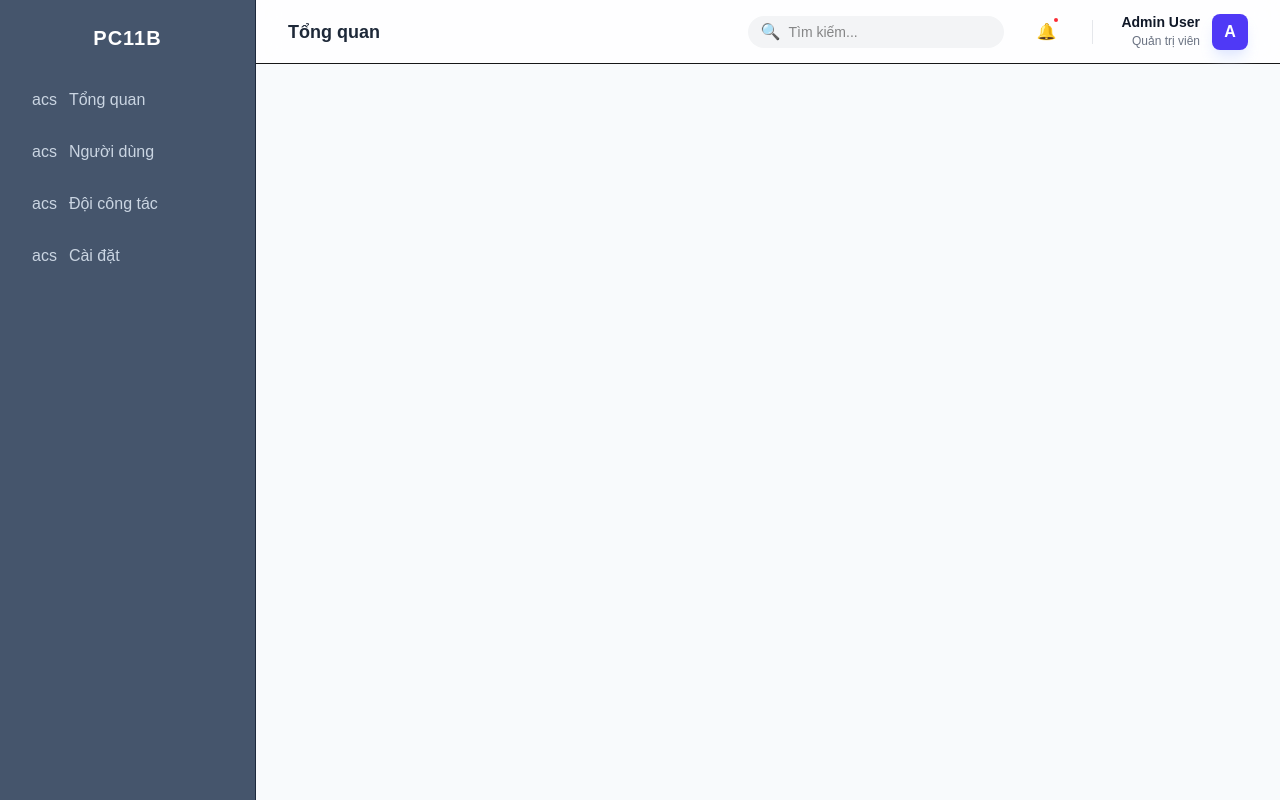
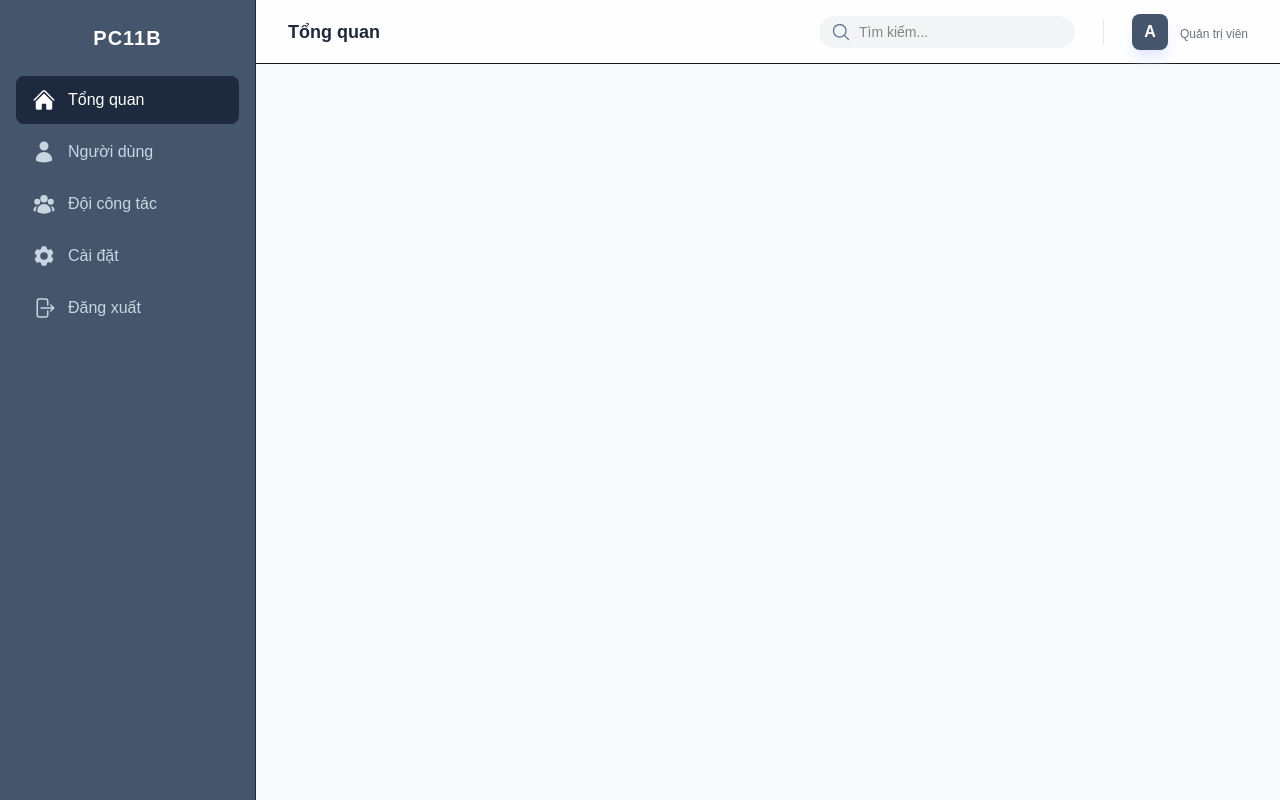
Before and after one commit to duongthang123/TTGS2_Frontend, a Next.js app: page /dashboard in a window 1280 px wide. Built offline with nearby package versions, Linux system fonts and the light colour scheme; no server answers.

Commit message:
done authentication and add some packet

```diff
--- a/package.json
+++ b/package.json
@@ -9,7 +9,9 @@
     "lint": "eslint"
   },
   "dependencies": {
+    "@heroicons/react": "^2.2.0",
     "axios": "^1.13.6",
+    "js-cookie": "^3.0.5",
     "next": "16.1.6",
     "react": "19.2.3",
     "react-dom": "19.2.3"
--- a/src/app/layout.js
+++ b/src/app/layout.js
@@ -6,8 +6,8 @@ export default function RootLayout({ children }) {
   return (
     <html lang="en">
        <body>
-			<AuthProvider>
-				{children}
+          <AuthProvider>
+            {children}
         	</AuthProvider>
       	</body>
     </html>
--- a/src/components/dashboard/Navbar.jsx
+++ b/src/components/dashboard/Navbar.jsx
@@ -1,6 +1,11 @@
-import React from 'react'
+"use client"
+
+import React, { useContext } from 'react'
+import { MagnifyingGlassIcon } from "@heroicons/react/24/solid"
+import { AuthContext } from '@/context/AuthContext'
 
 export const Navbar = ({title}) => {
+    const {user} = useContext(AuthContext);
   return (
     <>
         <header className="h-16 border-b bg-white/80 backdrop-blur-md sticky top-0 z-20 px-4 md:px-8 flex items-center justify-between">
@@ -13,30 +18,25 @@ export const Navbar = ({title}) => {
             <div className="flex items-center gap-3 md:gap-6">
                 <div className="relative hidden sm:block">
                 <span className="absolute inset-y-0 left-0 flex items-center pl-3 text-gray-400">
-                    🔍
+                    <MagnifyingGlassIcon className='w-5 h-5 text-slate-500' />
                 </span>
                 <input
                     type="text"
                     placeholder="Tìm kiếm..."
-                    className="pl-10 pr-4 py-1.5 bg-gray-100 border-none rounded-full text-sm focus:ring-2 focus:ring-blue-500 w-48 lg:w-64 transition-all"
+                    className="pl-10 pr-4 py-1.5 bg-gray-100 border-none  outline-none rounded-full text-sm focus:ring-2 focus:ring-slate-500 w-48 lg:w-64 transition-all"
                 />
                 </div>
-
-                <button className="relative p-2 text-gray-500 hover:bg-gray-100 rounded-full transition">
-                🔔
-                <span className="absolute top-1 right-1 w-2 h-2 bg-red-500 rounded-full border-2 border-white"></span>
-                </button>
 
                 <div className="h-6 w-[1px] bg-gray-200 mx-1"></div>
 
                 <div className="flex items-center gap-3 cursor-pointer group">
-                <div className="text-right hidden lg:block">
-                    <p className="text-sm font-semibold text-gray-900 leading-none">Admin User</p>
-                    <p className="text-xs text-gray-500 mt-1">Quản trị viên</p>
-                </div>
-                <div className="w-9 h-9 rounded-lg bg-indigo-600 flex items-center justify-center text-white font-bold shadow-lg shadow-indigo-100 group-hover:scale-105 transition-transform">
-                    A
-                </div>
+                    <div className="w-9 h-9 rounded-lg bg-slate-600 flex items-center justify-center text-white font-bold shadow-lg shadow-indigo-100 group-hover:scale-105 transition-transform">
+                        A
+                    </div>
+                    <div className="text-right hidden lg:block">
+                        <p className="text-sm font-semibold text-gray-900 leading-none">{user?.name ?? ""}</p>
+                        <p className="text-xs text-gray-500 mt-1">Quản trị viên</p>
+                    </div>
                 </div>
             </div>
             </header>
--- a/src/components/dashboard/SideBar.jsx
+++ b/src/components/dashboard/SideBar.jsx
@@ -1,28 +1,74 @@
 "use client"
 
+import api from '@/services/api';
+import { Cog6ToothIcon, HomeIcon, UserGroupIcon, UserIcon, ArrowRightStartOnRectangleIcon } from '@heroicons/react/24/solid';
 import Link from 'next/link';
-import React from 'react'
+import { usePathname, useRouter } from 'next/navigation';
+import React, { useContext } from 'react'
+import Cookies from 'js-cookie';
+import { AuthContext } from '@/context/AuthContext';
 
 const menuItems = [
-    { name : "Tổng quan", href: "/dashboard", icon: "acs"},
-    { name : "Người dùng", href: "/dashboard/users", icon: "acs"},
-    { name : "Đội công tác", href: "/dashboard/users", icon: "acs"},
-    { name : "Cài đặt", href: "/dashboard/settings", icon: "acs"},
+    { name : "Tổng quan", href: "/dashboard", icon: <HomeIcon className='w-6 h-6'/>},
+    { name : "Người dùng", href: "/dashboard/users", icon: <UserIcon className='w-6 h-6'/>},
+    { name : "Đội công tác", href: "/dashboard/users", icon: <UserGroupIcon className='w-6 h-6' />},
+    { name : "Cài đặt", href: "/dashboard/settings", icon: <Cog6ToothIcon className='w-6 h-6' />},
+    { name : "Đăng xuất", href: null, icon: <ArrowRightStartOnRectangleIcon className='w-6 h-6'/>,},
 ];
 
+const isActiveRoute = (pathname, href) => {
+    if (href === "/dashboard") return pathname === href;
+    return pathname.startsWith(href);
+};
+
 export const SideBar = () => {
+    const {user, setUser} = useContext(AuthContext);
+    const pathname = usePathname();
+    const router = useRouter();
+
+    const handleLogout = async () => {
+        try {
+            await api.post("/logout");
+        } catch (error) {
+            console.log(error)
+        } finally {
+            Cookies.remove('access_token');
+            setUser(null);
+            router.push("/login");
+        }
+    };
+
   return (
     <>
         <aside className="w-64 bg-slate-600 text-slate-300 hidden md:flex flex-col border-r border-slate-800">
             <div className="p-6 text-white text-center text-xl font-bold tracking-wider">PC11B</div>
             <nav className="flex-1 px-4 space-y-1">
-                {menuItems.map((item) => (
-                    <Link key={item.name} href={item.href}
-                        className="flex items-center gap-3 px-4 py-3 rounded-lg hover:bg-slate-800 hover:text-white transition-all">
-                            <span>{item.icon}</span>
-                            {item.name}
-                    </Link>
-                ))}
+                {menuItems.map((item) => {
+                    const isActive = isActiveRoute(pathname, item.href);
+
+                    if(item.name === "Đăng xuất") {
+                        return (
+                            <button
+                                key={item.name}
+                                onClick={handleLogout}
+                                className="flex items-center cursor-pointer w-full gap-3 px-4 py-3 rounded-lg hover:bg-slate-800 hover:text-white transition-all"
+                            >
+                                <span>{item.icon}</span>
+                                {item.name}
+                            </button>
+                        );
+                    }
+                    return (
+                        <Link key={item.name} href={item.href}
+                            className={`flex items-center gap-3 px-4 py-3 rounded-lg
+                                     hover:bg-slate-800 hover:text-white transition-all
+                                     ${isActive ? "bg-slate-800 text-white" : "hover:bg-slate-800 hover:text-white"}
+                            `}>
+                                <span>{item.icon}</span>
+                                {item.name}
+                        </Link>
+                    );
+                })}
             </nav>
         </aside>
     </>
--- a/src/components/forms/LoginForm.jsx
+++ b/src/components/forms/LoginForm.jsx
@@ -5,6 +5,7 @@ import { login } from "@/services/authService";
 import Link from "next/link";
 import { useRouter } from "next/navigation"
 import React, { useContext, useState } from 'react'
+import Cookies from "js-cookie";
 
 export const LoginForm = () => {
     const router = useRouter();
@@ -32,10 +33,15 @@ export const LoginForm = () => {
                 citizenNumber,
                 password,
             )
+
+            const token = response.data.access_token;
+            Cookies.set('access_token', token);
+
             setUser(response.data.user);
             router.push("/dashboard");
         } catch (error) {
-            setErrors(error.response.data.errors)
+            const err = error.response?.data?.errors;
+            setErrors(err);
         }
     }
 
--- a/src/context/AuthProvider.js
+++ b/src/context/AuthProvider.js
@@ -1,10 +1,23 @@
 "use client";
 
-import { useState } from "react";
+import { useEffect, useState } from "react";
 import { AuthContext } from "./AuthContext";
+import api from "@/services/api";
 
 export const AuthProvider = ({children}) => {
     const [user, setUser] = useState(null);
+
+    useEffect(() => {
+        const fetchUser = async () => {
+            try {
+                const response = await api.get("/me");
+                setUser(response.data.user);
+            } catch {
+                setUser(null);
+            }
+        }
+        fetchUser();
+    }, []);
 
     return (
         <AuthContext.Provider value={{user, setUser}}>
--- /dev/null
+++ b/src/middleware.js
@@ -0,0 +1,21 @@
+import { NextResponse } from "next/server";
+
+export function middleware(request) {
+  const accessToken = request.cookies.get("access_token")?.value;
+  const { pathname } = request.nextUrl;
+
+
+  if(!accessToken && pathname !== "/login") {
+    return NextResponse.redirect(new URL("/login", request.url));
+  }
+
+  if (accessToken && pathname === "/login") {
+    return NextResponse.redirect(new URL("/dashboard", request.url));
+  }
+
+  return NextResponse.next();
+}
+
+export const config = {
+  matcher: ["/", "/dashboard/:path*", "/login" ]
+};
--- a/src/services/api.js
+++ b/src/services/api.js
@@ -1,4 +1,5 @@
 import axios from "axios";
+import Cookies from "js-cookie";
 
 const api = axios.create({
     baseURL: process.env.NEXT_PUBLIC_API_URL,
@@ -7,31 +8,21 @@ const api = axios.create({
     },
 });
 
-api.interceptors.request.use(function (config) {
-    const token = localStorage.getItem("access_token")
-
+api.interceptors.request.use(async (config) => {
+    const token = Cookies.get('access_token');
     if (token) {
         config.headers.Authorization = `Bearer ${token}`;
     }
-
     return config;
-})
+});
 
 api.interceptors.response.use(
-    function (response) {
+    (response) => {
         return response;
     },
-
-    function (error) {
-        const statusCode = error?.response.data.status;
-        const url = error?.config?.url;
-
-        if (statusCode === 401 && url !== "/login") {
-            window.location.href = "/login";
-        }
-
+    (error) => {
         return Promise.reject(error);
     }
-)
+);
 
 export default api;
--- a/src/services/authService.js
+++ b/src/services/authService.js
@@ -1,12 +1,13 @@
 import api from "./api"
 
 export const login = async (citizenNumber, password) => {
-    const response = await api.post("/login", {
-        citizen_number: citizenNumber,
-        password: password
-    });
-
-    localStorage.setItem("access_token", response.data.data.access_token);
-
-    return response.data;
+    try {
+        const response = await api.post("/login", {
+            citizen_number: citizenNumber,
+            password: password
+        });
+        return response.data;
+    }catch(error) {
+        throw error;
+    }
 }
```
Also changed, not shown: 1 other file (tests, documents, lock files or other folders).
